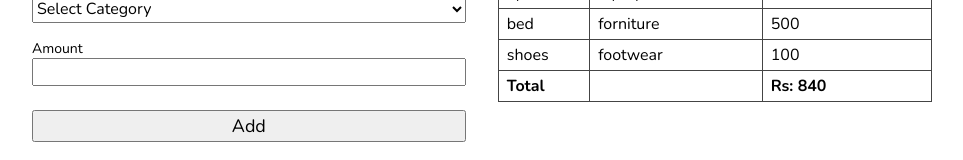
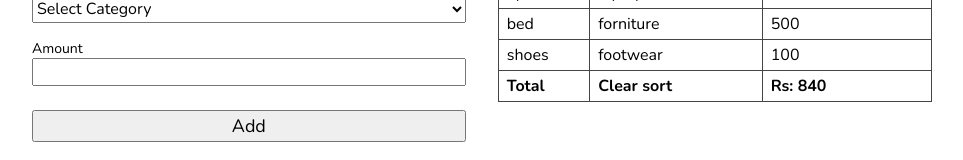
Before and after one commit to Shamas-khan/react-form-project, a React (Vite) app: page / in a window 1280 px wide. Shown: the part 173-333 px from the top of the page, without its empty margins (158-1121 px from the left). Built offline with nearby package versions, Linux system fonts and the light colour scheme.

Commit message:
add sorting

```diff
--- a/src/components/Expensetable.jsx
+++ b/src/components/Expensetable.jsx
@@ -64,6 +64,7 @@ export const Expensetable = ({ expenses, setexpenses,setformvalue,setEditingRowI
                   width="10"
                   viewBox="0 0 384 512"
                   className="arrow up-arrow"
+                  onClick={()=>setexpenses(prevState=>[...prevState.sort((a,b)=>a.amount - b.amount)])}
                 >
                   <title>Ascending</title>
                   <path d="M214.6 41.4c-12.5-12.5-32.8-12.5-45.3 0l-160 160c-12.5 12.5-12.5 32.8 0 45.3s32.8 12.5 45.3 0L160 141.2V448c0 17.7 14.3 32 32 32s32-14.3 32-32V141.2L329.4 246.6c12.5 12.5 32.8 12.5 45.3 0s12.5-32.8 0-45.3l-160-160z" />
@@ -73,6 +74,7 @@ export const Expensetable = ({ expenses, setexpenses,setformvalue,setEditingRowI
                   width="10"
                   viewBox="0 0 384 512"
                   className="arrow down-arrow"
+                  onClick={()=>setexpenses(prevState=>[...prevState.sort((a,b)=>b.amount - a.amount)])}
                 >
                   <title>Descending</title>
                   <path d="M169.4 470.6c12.5 12.5 32.8 12.5 45.3 0l160-160c12.5-12.5 12.5-32.8 0-45.3s-32.8-12.5-45.3 0L224 370.8 224 64c0-17.7-14.3-32-32-32s-32 14.3-32 32l0 306.7L54.6 265.4c-12.5-12.5-32.8-12.5-45.3 0s-12.5 32.8 0 45.3l160 160z" />
@@ -91,7 +93,7 @@ export const Expensetable = ({ expenses, setexpenses,setformvalue,setEditingRowI
           ))}
           <tr>
             <th>Total</th>
-            <th></th>
+            <th className="clear-sort"> Clear sort</th>
             <th>Rs: {total}</th>
           </tr>
         </tbody>
--- a/src/index.css
+++ b/src/index.css
@@ -39,7 +39,10 @@ main {
 .amount-column div {
     display: flex;
 }
+.clear-sort{
+   cursor:pointer
 
+}
 .amount-column span {
     margin-right: 6px;
 }
```
